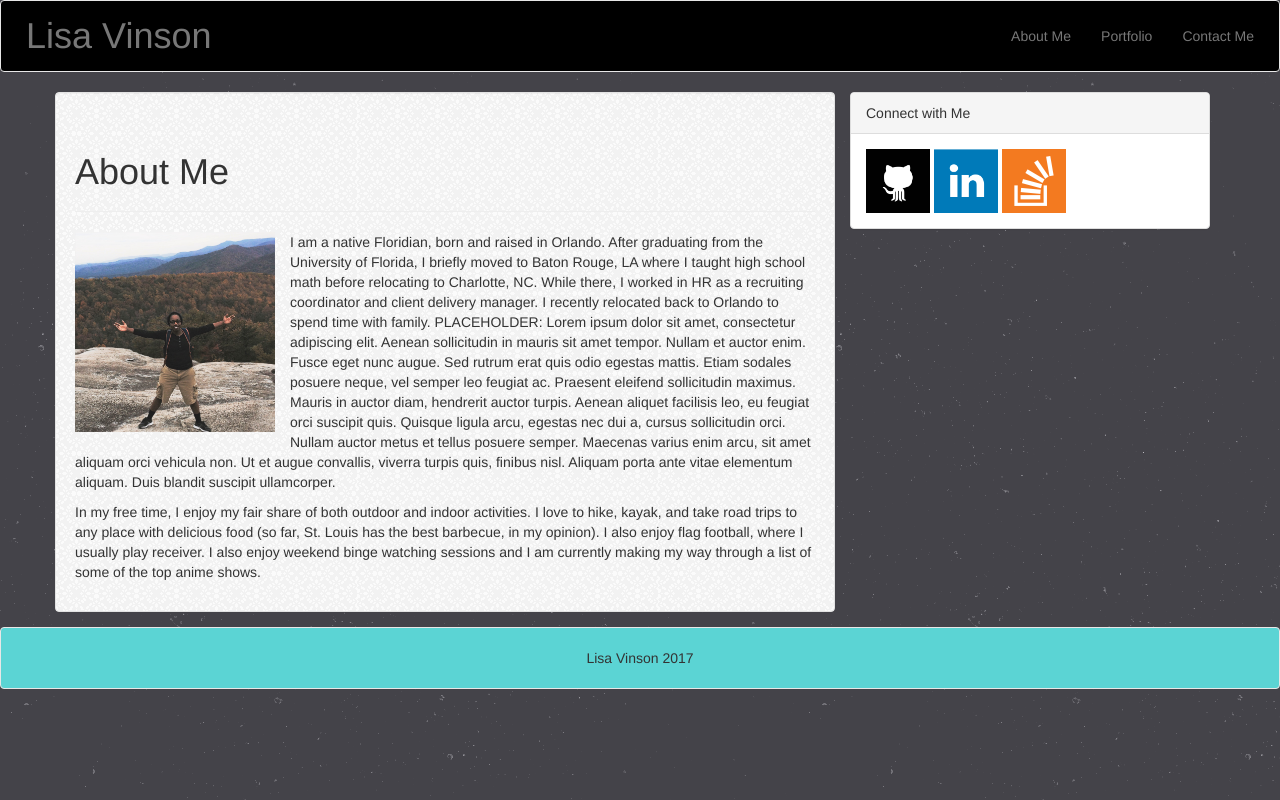
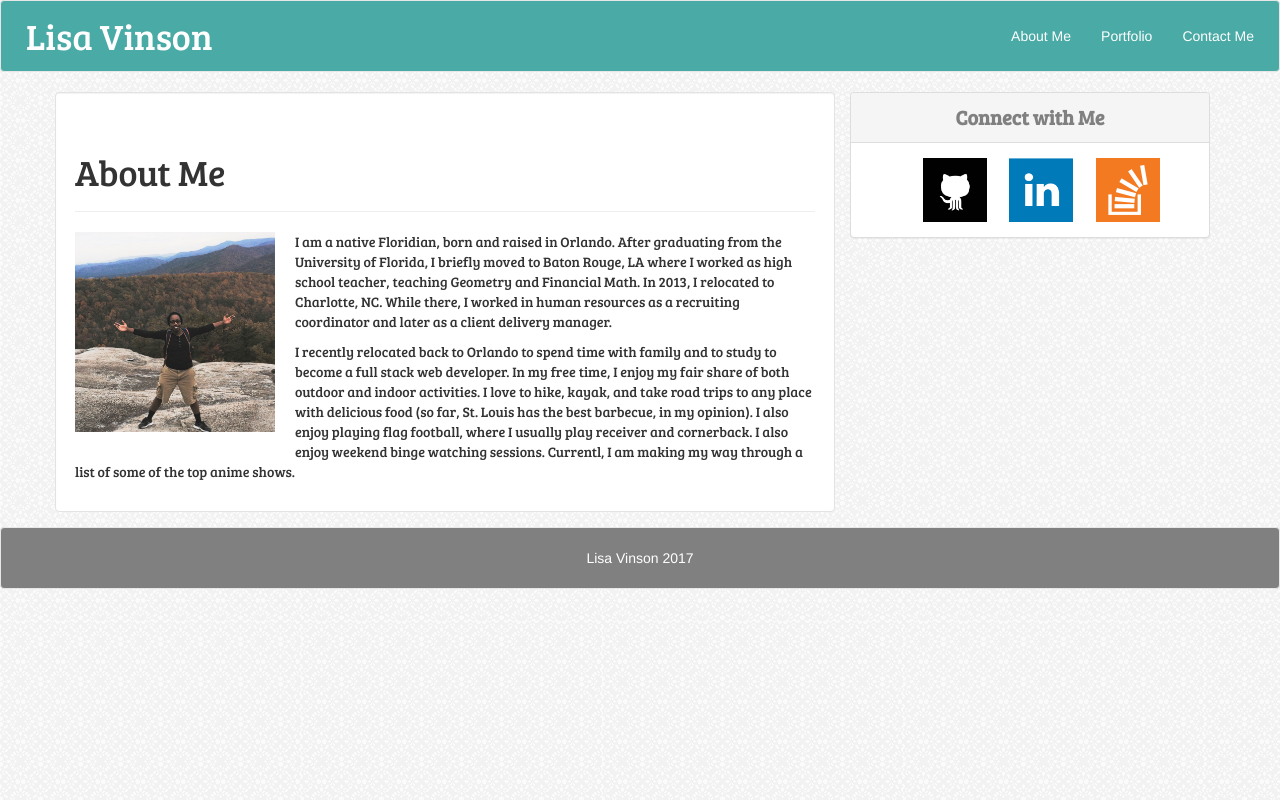
Before and after one commit to LiVinson/Bootstrap-Portfolio, a plain HTML site: page index.html in a window 1280 px wide. Drawn offline with nearby package versions, Linux system fonts and the light colour scheme.

Commit message:
Updated 3 html files, and completed css updates

```diff
--- a/assets/css/style.css
+++ b/assets/css/style.css
@@ -1,33 +1,70 @@
+body {
+    background-image: url("../images/light_grey.png");
 
-body {
-    background-image: url("../images/stardust.png");
 }
+
+.container-fluid {}
 /*Navigation Bar and Footer*/
 
 .navbar {
-    background-color: black;
+    background-color: #4aaaa5;
     padding: 10px;
+    color: white;
 }
 
 .navbar-brand {
     font-size: 36px;
     color: white;
+    font-family: 'Bree Serif', serif;
+}
+
+.navbar-default,
+.navbar-brand {
+    color:white !important;
+
+}
+
+.navbar-default .navbar-nav>li>a {
+    color: white !important;
+}
+
+a:hover {
+    color: gray;
+    font-weight: bold;
 }
 
 .footer {
     text-align:center;
     margin-bottom:0;
-    background-color: #5bd4d4;
+    background-color: gray;
     padding-top: 20px;
+    position:sticky;
 }
 
 /*MainBody formatting*/
+
+.page-header {
+    font-family: 'Bree Serif', serif
+    ;}
+
 .mainBody {
-    background-image: url("../images/light_grey.png");
     margin-bottom:15px;
+    background-color:#ffffff;
+    /* background-image: url("../images/light_grey.png") */
+
+}
+
+.para1,
+.para2 {
+    font-family:'Bree Serif', serif;
 }
 
 /*Connect with Me formatting*/
+.panel-body {
+    display: flex;
+    justify-content: space-around;
+}
+
 .iconPictures {
     width:64px;
     height:64px;
@@ -38,15 +75,25 @@ body {
 
 }
 
+.connectHead {
+    font-family:'Bree Serif', serif;
+    font-size:20;
+    color:gray !important;
+    text-align:center;
+    font-weight:bold;
+}
 
 /*About Me Page*/
 
 #profilePic {
     width:200px;
     height:200px;
-    margin-right: 15px;
+    margin-right: 20px;
     margin-bottom: 15px;
 }
+
+
+/*Portfolio Page*/
 
 .portfolioPics {
     width: 200px;
@@ -55,6 +102,13 @@ body {
 
 .projectHeaders {
     margin-top:0px;
+    font-family: 'Bree Serif', serif;
+    color:gray;
+}
+
+/*Contact Page*/
+.submitButton {
+    background-color:#4aaaa5;
 }
 
 .portfolioRows {
--- a/index.html
+++ b/index.html
@@ -9,9 +9,10 @@
 
     <link rel="stylesheet" href="https://maxcdn.bootstrapcdn.com/bootstrap/3.3.7/css/bootstrap.min.css">
 
-
+    <link href="https://fonts.googleapis.com/css?family=Bree+Serif" rel="stylesheet">
     <!-- Include any google fonts or Bootstrap Templates here -->
     <link rel="stylesheet" href="assets/css/style.css">
+
 </head>
 
 <body>
@@ -24,13 +25,13 @@
             </div>
             <ul class="nav navbar-nav navbar-right">
                 <li>
-                    <a href="index.html">About Me</a>
+                    <a class="pageLinks" href="index.html">About Me</a>
                 </li>
                 <li>
-                    <a href="portfolio.html">Portfolio</a>
+                    <a class="pageLinks" href="portfolio.html">Portfolio</a>
                 </li>
                 <li>
-                    <a href="contact.html">Contact Me</a>
+                    <a class="pageLinks" href="contact.html">Contact Me</a>
                 </li>
             </ul>
         </div>
@@ -46,26 +47,20 @@
                 </div>
 
                 <div class="pull-left">
-                    <img id="profilePic" src="assets/images/profilepic1.jpg" alt="profile picture">
+                    <img id="profilePic" class="img-responsive" src="assets/images/profilepic1.jpg" alt="profile picture">
                 </div>
 
                 <div>
                     <p class="para1">I am a native Floridian, born and raised in Orlando. After graduating from the University of Florida,
-                        I briefly moved to Baton Rouge, LA where I taught high school math before relocating to Charlotte,
-                        NC. While there, I worked in HR as a recruiting coordinator and client delivery manager. I recently
-                        relocated back to Orlando to spend time with family. PLACEHOLDER: Lorem ipsum dolor sit amet, consectetur
-                        adipiscing elit. Aenean sollicitudin in mauris sit amet tempor. Nullam et auctor enim. Fusce eget
-                        nunc augue. Sed rutrum erat quis odio egestas mattis. Etiam sodales posuere neque, vel semper leo
-                        feugiat ac. Praesent eleifend sollicitudin maximus. Mauris in auctor diam, hendrerit auctor turpis.
-                        Aenean aliquet facilisis leo, eu feugiat orci suscipit quis. Quisque ligula arcu, egestas nec dui
-                        a, cursus sollicitudin orci. Nullam auctor metus et tellus posuere semper. Maecenas varius enim arcu,
-                        sit amet aliquam orci vehicula non. Ut et augue convallis, viverra turpis quis, finibus nisl. Aliquam
-                        porta ante vitae elementum aliquam. Duis blandit suscipit ullamcorper. </p>
+                        I briefly moved to Baton Rouge, LA where I worked as high school teacher, teaching Geometry and Financial Math.
+                        In 2013, I relocated to Charlotte, NC. While there, I worked in human resources as a recruiting coordinator and later as a
+                        client delivery manager.
 
-                    <p class="para2">In my free time, I enjoy my fair share of both outdoor and indoor activities. I love to hike, kayak,
+                        <p class="para2">I recently relocated back to Orlando to spend time with family and to study to become a full
+                        stack web developer. In my free time, I enjoy my fair share of both outdoor and indoor activities. I love to hike, kayak,
                         and take road trips to any place with delicious food (so far, St. Louis has the best barbecue, in
-                        my opinion). I also enjoy flag football, where I usually play receiver. I also enjoy weekend binge
-                        watching sessions and I am currently making my way through a list of some of the top anime shows.
+                        my opinion). I also enjoy playing flag football, where I usually play receiver and cornerback. I also enjoy weekend binge
+                        watching sessions. Currentl, I am making my way through a list of some of the top anime shows.
                         </p>
 
                 </div>
@@ -78,19 +73,19 @@
             <div class="col-lg-4 col-md-4 col-sm-12 col-xs-12 connectBox">
                 <!--Small column on the right - start-->
                 <div class="panel panel-default">
-                    <div class="panel-heading">Connect with Me</div>
+                    <div class="panel-heading connectHead">Connect with Me</div>
                     <div class="panel-body">
-                        <div class="icons">
-                            <a href="#">
+                        <div class="icons"></div>
+                        <a href="https://github.com/LiVinson">
                             <img class="iconPictures" src="assets/images/githubicon.png" alt="Github link">
                         </a>
-                            <a href="#">
+
+                        <a href="https://www.linkedin.com/in/lisavinson1">
                             <img class="iconPictures" src="assets/images/linkedicon.png" alt="LinkedIn link">
                         </a>
-                            <a href="#">
+                        <a href="https://stackoverflow.com/users/7484108/li-vinson?tab=profile">
                             <img class="iconPictures" src="assets/images/stackicon.png" alt="stackoverflow link">
                         </a>
-                        </div>
                     </div>
                 </div>
 
@@ -104,7 +99,7 @@
     <!--End container-->
 
     <nav class="navbar navbar-default footer">
-        <div class="continer-fluid">
+        <div class="container-fluid">
             <p>Lisa Vinson 2017</p>
 
         </div>
```
Also changed, not shown: contact.html (+13 -14 lines), portfolio.html (+21 -61 lines). Lines whose indentation alone changed are shown as unchanged.
